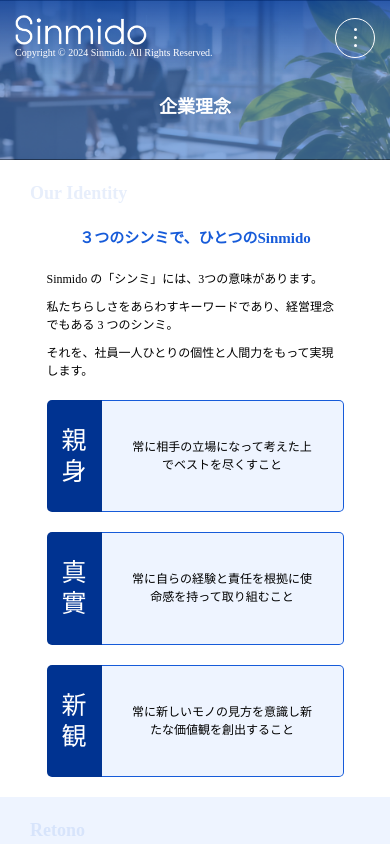
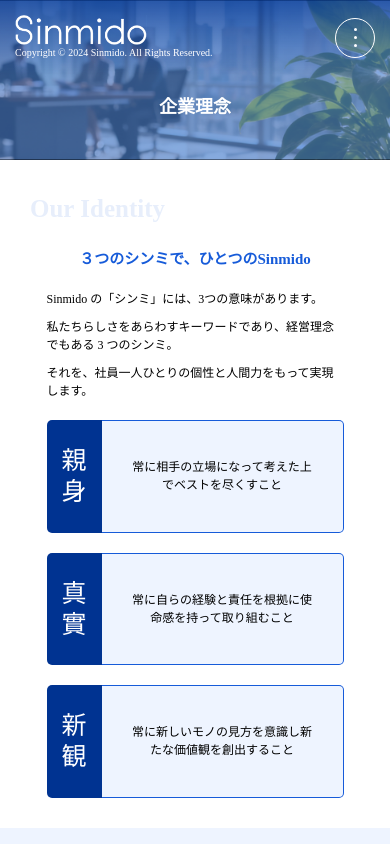
Before and after one commit to seagod333/sinmido, a React (Vite) app: page /corporate-culture in a window 390 px wide. Shown: the top 844 px of the page. Built offline with nearby package versions, Linux system fonts and the light colour scheme; a web font is replaced by a local one.

Commit message:
feat: spacing issue solved

```diff
--- a/src/components/layouts/layouts.tsx
+++ b/src/components/layouts/layouts.tsx
@@ -25,7 +25,7 @@ export const HeaderSpacing = ({ children, className }: any) => {
 
 export const ComponentsSpacing = ({ children, className = "" }: { children: React.ReactNode, className?: string }) => {
   return (
-    <div className={`px-30 sm:px-35 lg:px-300 py-20 sm:py-30 lg:py-90 w-full ${className}`}>
+    <div className={`px-30 sm:px-35 lg:px-300 py-30 sm:py-40 lg:py-90 w-full ${className}`}>
       {children}
     </div>
   )
--- a/src/pages/corporate-culture/index.tsx
+++ b/src/pages/corporate-culture/index.tsx
@@ -60,7 +60,7 @@ const aboutTexts = [
 
 const ComponentsHeader = ({ title }: { title: string }) => {
     return (
-        <div className="text-fourth/10 text-18 sm:text-20 lg:text-60 font-600 text-start">
+        <div className="text-fourth/10 text-25 sm:text-30 lg:text-96 font-600 text-start">
             {title}
         </div>
     )
--- a/src/pages/corporate-intelligence/index.tsx
+++ b/src/pages/corporate-intelligence/index.tsx
@@ -125,7 +125,7 @@ const CorporateIntelligence = () => {
                 </div>
             </HeaderSpacing>
 
-            <ComponentsSpacing className="flex flex-col gap-20 sm:gap-25 lg:gap-60 bg-primary">
+            <ComponentsSpacing className="flex flex-col gap-30 sm:gap-50 lg:gap-100 bg-primary">
                 <ComponentsHeader title="会社概要" />
 
                 <div className="w-full max-w-1200 mx-auto">
@@ -183,7 +183,7 @@ const CorporateIntelligence = () => {
                 </div>
             </ComponentsSpacing>
 
-            <ComponentsSpacing className="flex flex-col gap-20 sm:gap-25 lg:gap-60 bg-fifth">
+            <ComponentsSpacing className="flex flex-col gap-30 sm:gap-50 lg:gap-120 bg-fifth">
                 <ComponentsHeader title="代表挨拶" />
 
                 <div className="w-full max-w-1200 mx-auto mb-30 lg:mb-100">
@@ -201,8 +201,8 @@ const CorporateIntelligence = () => {
                 </div>
             </ComponentsSpacing>
 
-            <div className="flex flex-col gap-20 sm:gap-35 lg:gap-100">
-                <ComponentsHeader title="数字でみる" className="pt-30 sm:pt-80 lg:pt-120" />
+            <div className="flex flex-col gap-40 sm:gap-50 lg:gap-100">
+                <ComponentsHeader title="数字でみる" className="pt-40 sm:pt-50 lg:pt-120" />
 
                 <div className="flex flex-col px-20 sm:px-75 lg:px-170 py-20 py-30 sm:py-75 lg:py-130 bg-secondary">
                     <div className="grid grid-cols-1 sm:grid-cols-2 lg:grid-cols-3 gap-20 lg:gap-40">
```
